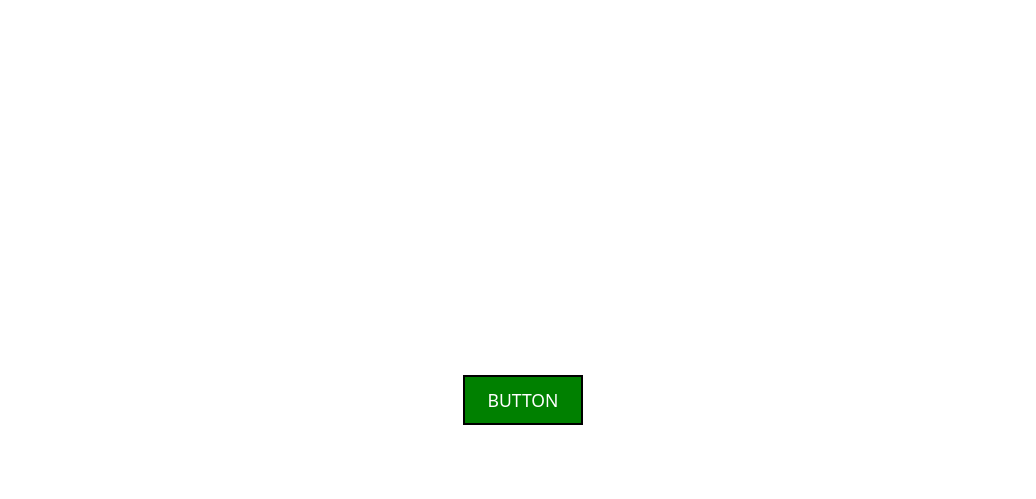
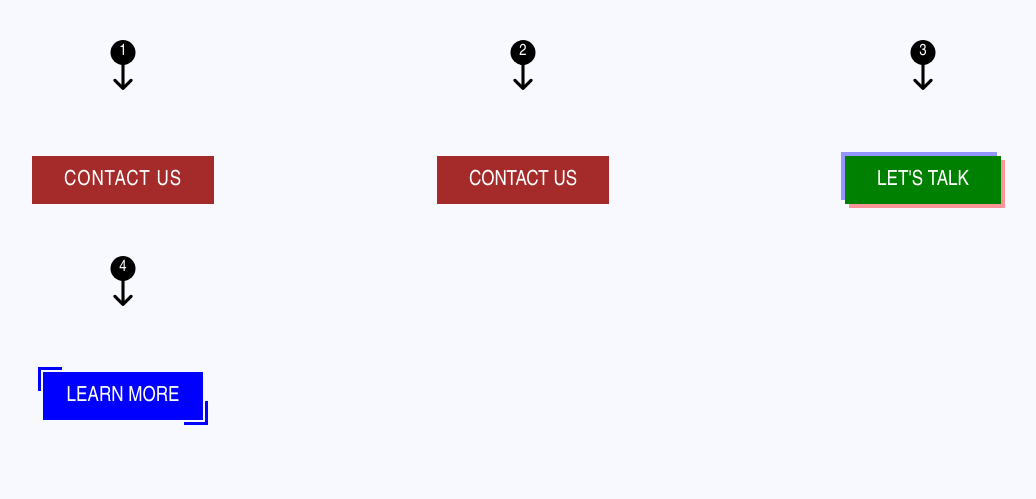
Before and after one commit to Muhammad-Zohaib-42/javascript-coding-challenges-for-beginners, a plain HTML site: page projects/trendy-2023-btns/index.html in a window 1280 px wide. Shown: the whole page, without its empty margins (117-1153 px from the left). Drawn offline with Linux system fonts and the light colour scheme.

Commit message:
4 hover effects done

```diff
--- a/projects/trendy-2023-btns/index.html
+++ b/projects/trendy-2023-btns/index.html
@@ -8,16 +8,19 @@
     <script src="script.js" defer></script>
 </head>
 <body>
-    <!-- <button class="btn1">
-        <span>Hover Me</span>
-        <div class="overlay">Download</div>
-    </button> -->
-    <div class="btn2-wrapper">
-        <button class="btn2">
-            <span>Hover Me</span>
-            <div class="overlay overlay1">BUTTON</div>
-            <div class="overlay overlay2">BUTTON</div>
-        </button>
-    </div>
+    <section>
+        <div data-num="1">
+            <button class="btn1">CONTACT US</button>
+        </div>
+        <div data-num="2">
+            <button class="btn2">CONTACT US</button>
+        </div>
+        <div data-num="3">
+            <button class="btn3">LET'S TALK</button>
+        </div>
+        <div data-num="4">
+            <button class="btn4">LEARN MORE</button>
+        </div>
+    </section>
 </body>
 </html>
--- a/projects/trendy-2023-btns/style.css
+++ b/projects/trendy-2023-btns/style.css
@@ -1,72 +1,231 @@
 *{
     margin: 0;
-    padding:0;
+    padding: 0;
     box-sizing: border-box;
-    font-family: system-ui, -apple-system, BlinkMacSystemFont, 'Segoe UI', Roboto, Oxygen, Ubuntu, Cantarell, 'Open Sans', 'Helvetica Neue', sans-serif;
+    font-family: 'Arial Narrow', Arial, sans-serif;
 }
-
-body {
+html,
+body{
+    height: 100%;
+    width: 100%;
+}
+body{
+    background-color: ghostwhite;
+}
+section{
     height: 100vh;
+    display: grid;
+    grid-template-columns: repeat(auto-fill, minmax(300px, 1fr));
+    grid-auto-rows: 200px;
+    gap: 1rem;
+    padding: 5rem 3rem 0rem;
+    perspective: 1200px;
+}
+section>div{
     display: flex;
     align-items: center;
     justify-content: center;
-    perspective: 1200px;
+    position: relative;
+
+    &::before {
+        content: attr(data-num);
+        height: 25px;
+        aspect-ratio: 1;
+        border-radius: 50%;
+        background-color: black;
+        color: white;
+        position: absolute;
+        top: -40px;
+        left: 50%;
+        transform: translateX(-50%);
+        place-content: center;
+        text-align: center;
     }
 
-.btn1,
-.btn2 {
-    height: 50px;
-    width: 120px;
-    border: 2px solid black;
-    background-color: whitesmoke;
+    &::after{
+        content: "";
+        background-image: url("right-arrow.png");
+        background-size: contain;
+        background-repeat: no-repeat;
+        height:40px;
+        width:40px;
+        position:absolute;
+        top:-30px;
+        left:50%;
+        transform:translateX(-50%) rotate(90deg);
+        z-index: -1;
+    }
+}
+button{
+    cursor: pointer;
+    font-size: 1.3rem;
+}
+/* btn 1 */
+button.btn1{
     position: relative;
-    font-size: 1.1rem;
+    padding: .7rem 2rem;
+    letter-spacing: 1px;
+    border: none;
+    outline: none;
+    background-color: brown;
+    color: white;
     overflow: hidden;
-    cursor: pointer;
+    transition: all .3s ease;
+
+    &:hover {
+        box-shadow: 0px 0px 0px 0px black;
     }
 
-.btn1 .overlay {
+    &::after {
+        content:"LET'S TALK";
         position: absolute;
-    inset: 0;
+        height: 100%;
+        width: 100%;
+        left: 0;
+        background-color: black;
+        color: gold;
+        place-content: center;
+        top: -100%;
+        font-weight: 600;
+        transition: all .2s ease;
+    }
+
+    &:hover::after{
+        top: 0%;
+    }
+}
+/* btn 2 */
+button.btn2{
+    border: none;
+    outline: none;
+    padding: .7rem 2rem;
+    background-color: brown;
+    color: white;
+    position: relative;
+    transform-style: preserve-3d;
+}
+button.btn2::before,
+button.btn2::after {
+    content: "LET'S TALK";
+    position: absolute;
+    height: 100%;
+    width: 100%;
+    background-color: gold;
+    color: black;
     display: flex;
     align-items: center;
     justify-content: center;
-    background-color: black;
-    color: white;
-    transform: translateY(-100%);
-    transition: all .2s linear;
+    font-weight: 600;
+    left: 0;
+    top: 0;
+    transform-origin: top;
+    transform: rotateX(270deg);
+    transition: all .2s ease;
 }
 
-.btn1:hover .overlay {
-    transform: translateY(0%);
+button.btn2::after {
+    background-color: green;
+    color: white;
+    transition: all .2s .2s ease;
 }
 
-.btn2-wrapper {
-    transform-style: preserve-3d;
+button.btn2:hover::after,
+button.btn2:hover::before {
+    transform: rotateX(0deg);
 }
+/* btn 3 */
+button.btn3{
+    padding: .7rem 2rem;
+    border: none;
+    outline: none;
+    background-color: green;
+    color: white;
+    font-size: 1.3rem;
+    font-weight: normal;
+    position: relative;
+    transition: all .3s ease;
 
-.btn2 .overlay {
+    &::before,
+    &::after{
+        content: "";
         position: absolute;
+        background-color: rgba(0, 0, 255, 0.4);
         height: 100%;
         width: 100%;
-    top: 0;
-    left: 0;
-    display: flex;
-    align-items: center;
-    justify-content: center;
-    transform: rotate3d(90deg) rotateY(90deg);
+        z-index: -1;
         transition: all .3s ease;
     }
 
-.btn2:hover .overlay {
-    transform: rotate3d(0deg) rotateY(90deg);
+    &::before{
+        top: -4px;
+        left: -4px;
     }
 
-.btn2 .overlay1{
-    background-color: salmon;
+    &::after{
+        background-color: rgba(255, 0, 0, 0.4);
+        bottom: -4px;
+        right: -4px;
     }
 
-.btn2 .overlay2 {
-    background-color: green;
-    color: white;
+    &:hover {
+        background-color: transparent;
+        color: black;
     }
+
+    &:hover::before{
+        height: 25%;
+        left: 0;
+        clip-path: polygon(5% 0%, 95% 0%, 100% 100%, 0% 100%);
+    }
+
+    &:hover::after{
+        right: 0;
+        height: 25%;
+        clip-path: polygon(0 0, 100% 0, 95% 100%, 5% 100%);
+
+    }
+}
+/* btn 4 */
+@property --redPercentage {
+    initial-value: 10%;
+    inherits: false;
+    syntax: "<percentage>";
+}
+button.btn4{
+    padding: .7rem 1.5rem;
+    font-weight: 400;
+    border:none;
+    outline:none;
+    background-color:blue;
+    color:white;
+    border: 2px solid ghostwhite;
+    position:relative;
+
+    &::before,
+    &::after{
+        content:"";
+        position:absolute;
+        width:15%;
+        height:50%;
+        background-color: blue;
+        z-index: -1;
+    }
+
+    &::before{
+        top:-5px;
+        left:-5px;
+        transition:all .3s ease;
+    }
+
+    &:hover::before,
+    &:hover::after{
+        width:100%;
+        height:100%;
+    }
+
+    &::after{
+        bottom:-5px;
+        right:-5px;
+        transition:all .3s ease;
+    }
+}
```
Also changed, not shown: projects/trendy-2023-btns/right-arrow.png (added). Lines whose indentation alone changed are shown as unchanged.
